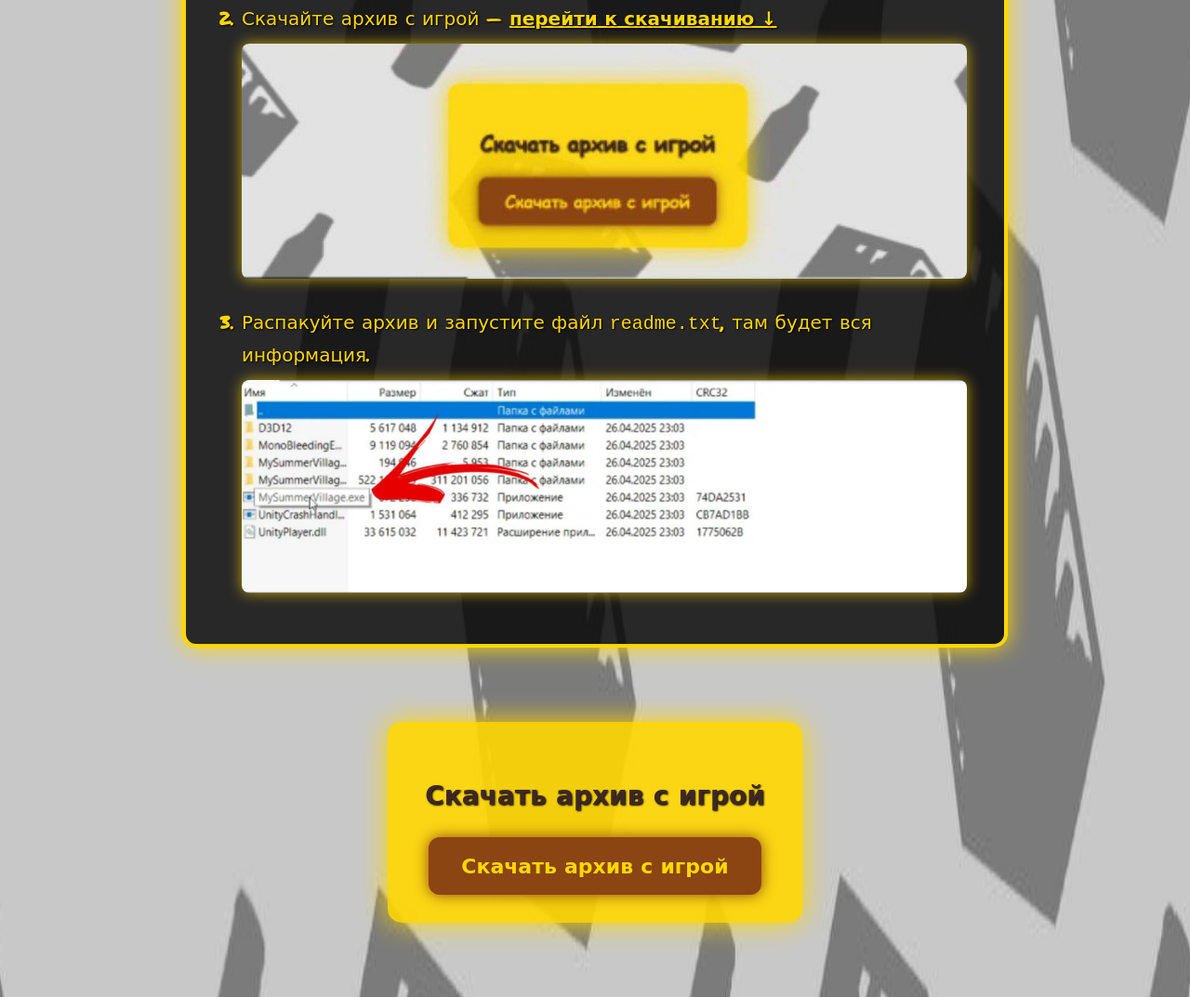
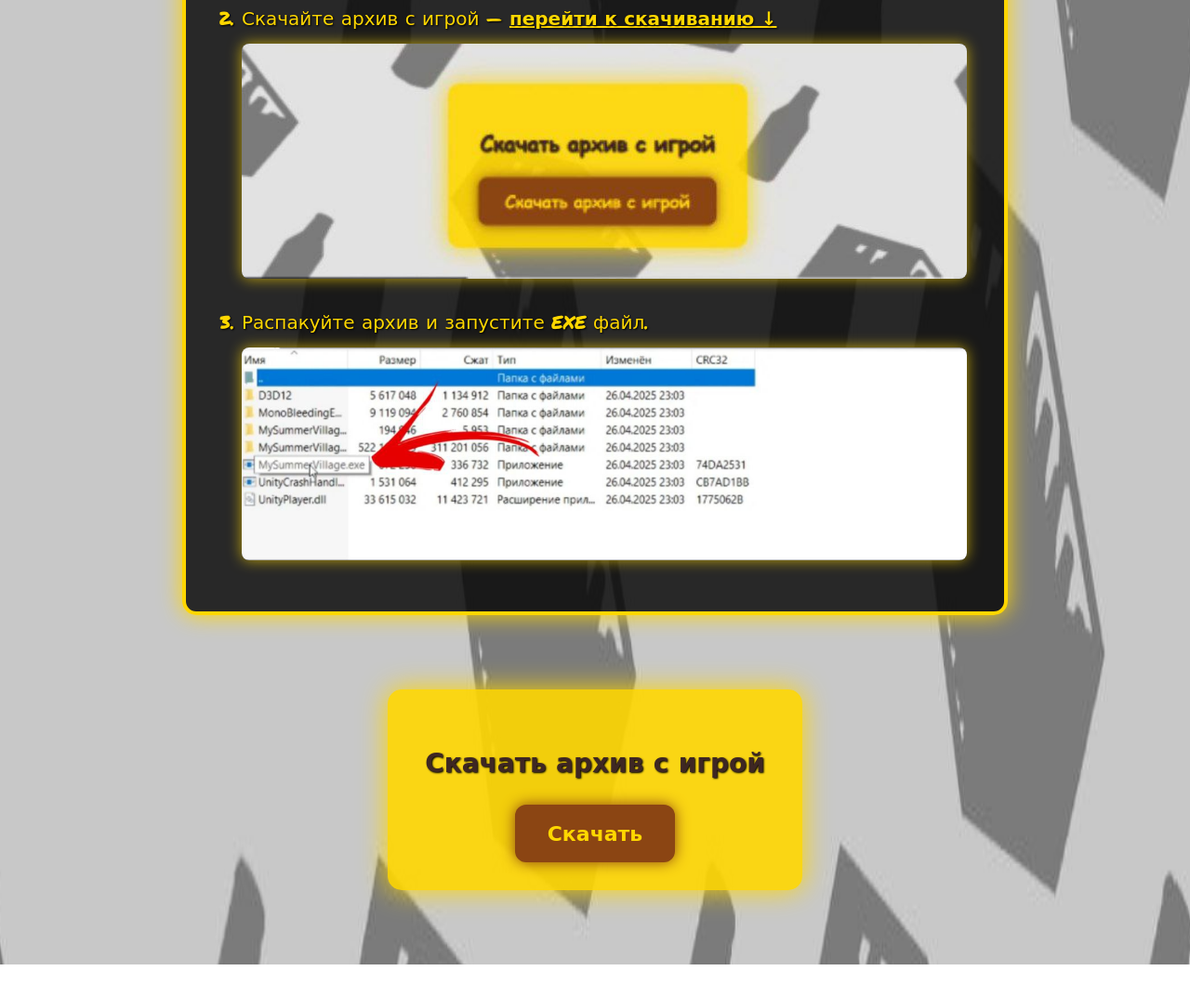
Before and after one commit to koluchin6/MySummerVillage, a plain HTML site: page index.html in a window 1280 px wide. Shown: the part 1713-2786 px from the top of the page at 93% size. After the commit the page ends 2751 px from the top, so only its background shows below. Drawn offline with Linux system fonts and the light colour scheme.

Commit message:
Update index.html

```diff
--- a/index.html
+++ b/index.html
@@ -202,7 +202,7 @@
                 <img src="images/guide2.jpg" alt="Guide Step 2" />
             </li>
             <li>
-                Распакуйте архив и запустите файл <code>readme.txt</code>, там будет вся информация.<br />
+                Распакуйте архив и запустите EXE файл.<br />
                 <img src="images/guide3.jpg" alt="Guide Step 3" />
             </li>
         </ol>
@@ -210,7 +210,7 @@
 
     <div id="download-archive">
         <h3>Скачать архив с игрой</h3>
-        <a href="https://drive.google.com/file/d/1CJHoo0p_y0zBhmqtCH0LjDZMhh1Nvlt8/view?usp=drive_link" target="_blank" rel="noopener noreferrer" class="button-download">Скачать архив с игрой</a>
+        <a href="https://drive.google.com/file/d/1CJHoo0p_y0zBhmqtCH0LjDZMhh1Nvlt8/view?usp=drive_link" target="_blank" rel="noopener noreferrer" class="button-download">Скачать</a>
     </div>
 </body>
 </html>
```
